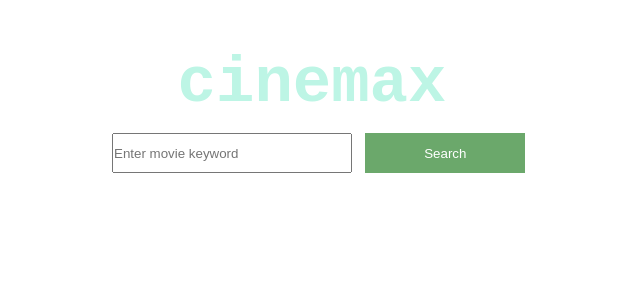
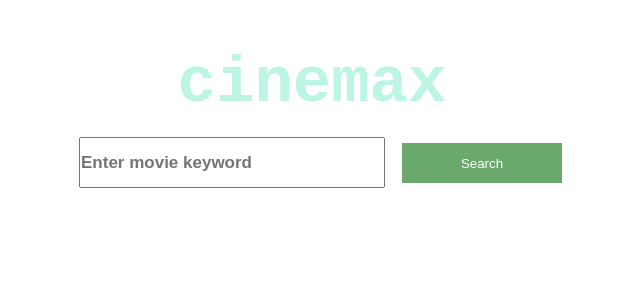
Before and after one commit to OkoliEvans/cinemax, a React (Create React App) app: page / in a window 1280 px wide. Shown: the top 300 px of the page, without its empty margins (328-968 px from the left). Built offline with nearby package versions, Linux system fonts and the light colour scheme.

Commit message:
css edit 2

```diff
--- a/src/App.css
+++ b/src/App.css
@@ -90,7 +90,9 @@ body {
   height: 3em;
   margin: 1em ;
   outline: none;
-  color: rgb(75, 247, 7);
+  color: rgb(28, 77, 9);
+  font-weight: 800;
+  font-size: 17px;
 }
 
 .btn {
```
